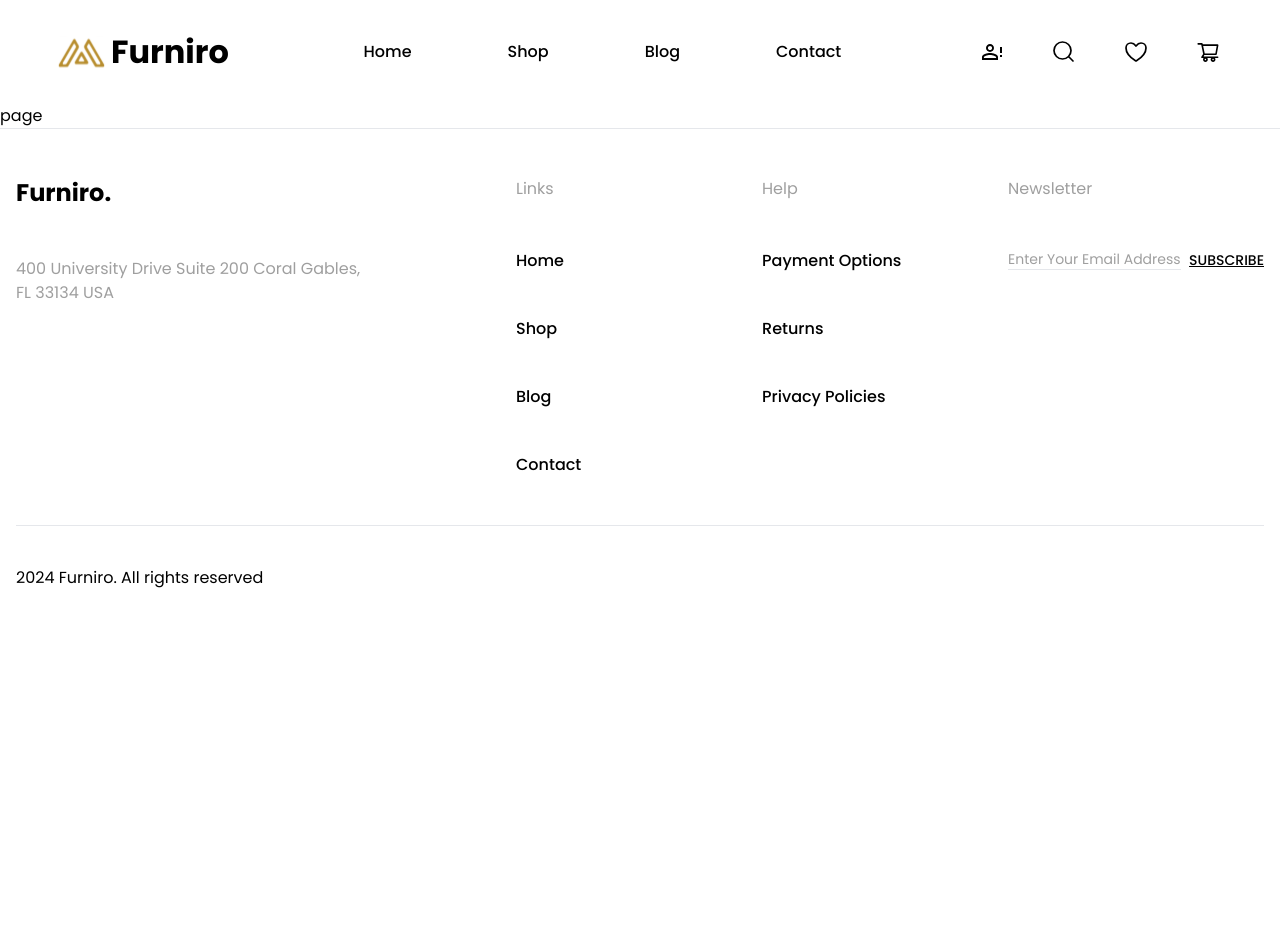
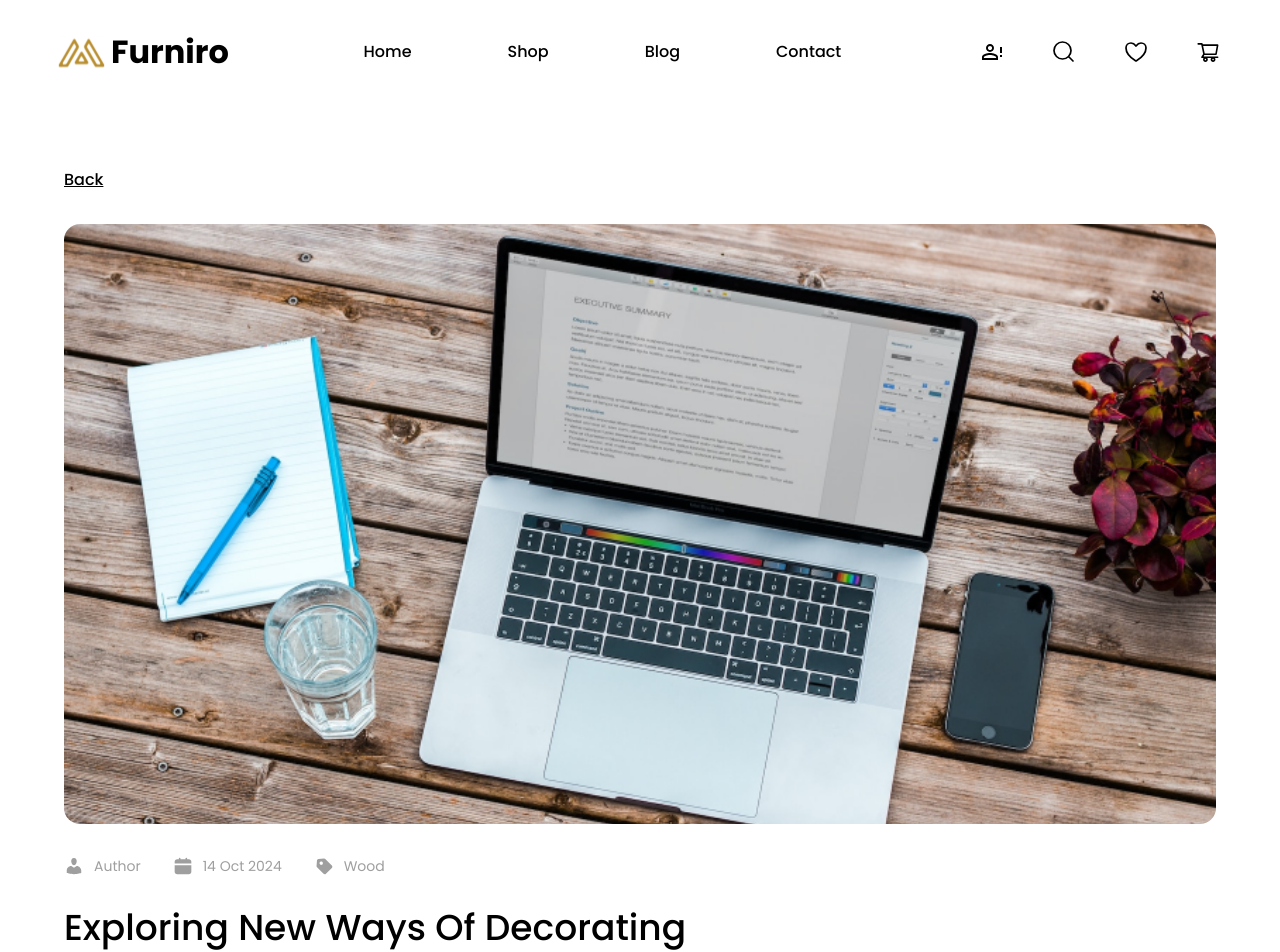
Before and after one commit to DrPrime01/furniro, a Next.js app: page /blog/1 in a window 1280 px wide. Shown: the top 952 px of the page. Before the commit the page ends 800 px from the top, so only its background shows below. Built offline with nearby package versions, Linux system fonts and the light colour scheme.

Commit message:
feat: implemented single blog page

```diff
--- a/app/blog/[id]/page.tsx
+++ b/app/blog/[id]/page.tsx
@@ -1,7 +1,111 @@
+import Banner from "@/components/Banner";
+import Image from "next/image";
+import Link from "next/link";
 import React from "react";
 
 function page() {
-  return <div>page</div>;
+  return (
+    <div className="flex flex-col">
+      <div className="flex flex-col container py-16 gap-y-8">
+        <Link href="/blog" className="font-medium underline">
+          Back
+        </Link>
+        <Image
+          src="/images/blog-cover1.png"
+          alt="blog-cover"
+          width={1440}
+          height={600}
+          className="w-full h-[600px] object-cover rounded-2xl"
+        />
+        <div className="flex items-center gap-x-8">
+          <div className="flex items-center gap-x-2.5">
+            <Image
+              src="/icons/profile-icon.svg"
+              width={20}
+              height={20}
+              alt="profile"
+            />
+            <p className="text-sm text-gray-3">Author</p>
+          </div>
+          <div className="flex items-center gap-x-2.5">
+            <Image
+              src="/icons/calendar-icon.svg"
+              width={20}
+              height={20}
+              alt="profile"
+            />
+            <p className="text-sm text-gray-3">14 Oct 2024</p>
+          </div>
+          <div className="flex items-center gap-x-2.5">
+            <Image
+              src="/icons/category-icon.svg"
+              width={20}
+              height={20}
+              alt="profile"
+            />
+            <p className="text-sm text-gray-3">Wood</p>
+          </div>
+        </div>
+        <h2 className="text-2xl md:text-3xl lg:text-4xl font-medium">
+          Exploring New Ways Of Decorating
+        </h2>
+        <div className="flex flex-col gap-y-8 py-10">
+          <p>
+            Lorem ipsum dolor sit amet consectetur adipisicing elit. Vitae sunt,
+            neque alias, delectus perspiciatis pariatur expedita odio adipisci
+            voluptas quibusdam maiores laboriosam eum laborum iusto distinctio
+            qui explicabo dolorem? Doloribus. Lorem ipsum dolor sit amet
+            consectetur adipisicing elit. Vitae sunt, neque alias, delectus
+            perspiciatis pariatur expedita odio adipisci voluptas quibusdam
+            maiores laboriosam eum laborum iusto distinctio qui explicabo
+            dolorem? Doloribus. Lorem ipsum dolor sit amet consectetur
+            adipisicing elit. Vitae sunt, neque alias, delectus perspiciatis
+            pariatur expedita odio adipisci voluptas quibusdam maiores
+            laboriosam eum laborum iusto distinctio qui explicabo dolorem?
+            Doloribus. Lorem ipsum dolor sit amet consectetur adipisicing elit.
+            Vitae sunt, neque alias, delectus perspiciatis pariatur expedita
+            odio adipisci voluptas quibusdam maiores laboriosam eum laborum
+            iusto distinctio qui explicabo dolorem? Doloribus.
+          </p>
+          <p>
+            Lorem ipsum dolor sit amet consectetur adipisicing elit. Vitae sunt,
+            neque alias, delectus perspiciatis pariatur expedita odio adipisci
+            voluptas quibusdam maiores laboriosam eum laborum iusto distinctio
+            qui explicabo dolorem? Doloribus. Lorem ipsum dolor sit amet
+            consectetur adipisicing elit. Vitae sunt, neque alias, delectus
+            perspiciatis pariatur expedita odio adipisci voluptas quibusdam
+            maiores laboriosam eum laborum iusto distinctio qui explicabo
+            dolorem? Doloribus. Lorem ipsum dolor sit amet consectetur
+            adipisicing elit. Vitae sunt, neque alias, delectus perspiciatis
+            pariatur expedita odio adipisci voluptas quibusdam maiores
+            laboriosam eum laborum iusto distinctio qui explicabo dolorem?
+            Doloribus. Lorem ipsum dolor sit amet consectetur adipisicing elit.
+            Vitae sunt, neque alias, delectus perspiciatis pariatur expedita
+            odio adipisci voluptas quibusdam maiores laboriosam eum laborum
+            iusto distinctio qui explicabo dolorem? Doloribus.
+          </p>
+          <p>
+            Lorem ipsum dolor sit amet consectetur adipisicing elit. Vitae sunt,
+            neque alias, delectus perspiciatis pariatur expedita odio adipisci
+            voluptas quibusdam maiores laboriosam eum laborum iusto distinctio
+            qui explicabo dolorem? Doloribus. Lorem ipsum dolor sit amet
+            consectetur adipisicing elit. Vitae sunt, neque alias, delectus
+            perspiciatis pariatur expedita odio adipisci voluptas quibusdam
+            maiores laboriosam eum laborum iusto distinctio qui explicabo
+            dolorem? Doloribus. Lorem ipsum dolor sit amet consectetur
+            adipisicing elit. Vitae sunt, neque alias, delectus perspiciatis
+            pariatur expedita odio adipisci voluptas quibusdam maiores
+            laboriosam eum laborum iusto distinctio qui explicabo dolorem?
+            Doloribus. Lorem ipsum dolor sit amet consectetur adipisicing elit.
+            Vitae sunt, neque alias, delectus perspiciatis pariatur expedita
+            odio adipisci voluptas quibusdam maiores laboriosam eum laborum
+            iusto distinctio qui explicabo dolorem? Doloribus.
+          </p>
+        </div>
+      </div>
+      <Banner />
+    </div>
+  );
 }
 
 export default page;
```
